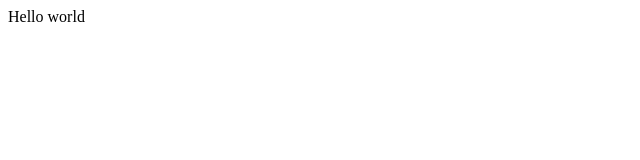
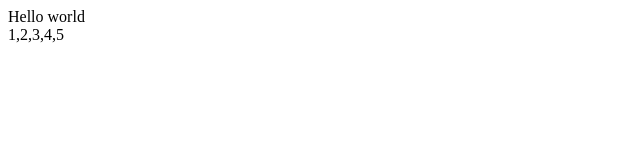
Before and after one commit to shoislommm/index-repo, a plain HTML site: page index.html in a window 1280 px wide. Shown: the full height of the page, 0-640 px from the left. Drawn offline with Linux system fonts and the light colour scheme.

Commit message:
second commit

```diff
--- a/index.html
+++ b/index.html
@@ -7,5 +7,6 @@
 </head>
 <body>
     <div>Hello world</div>
+    <div>1,2,3,4,5</div>
 </body>
 </html>
```
